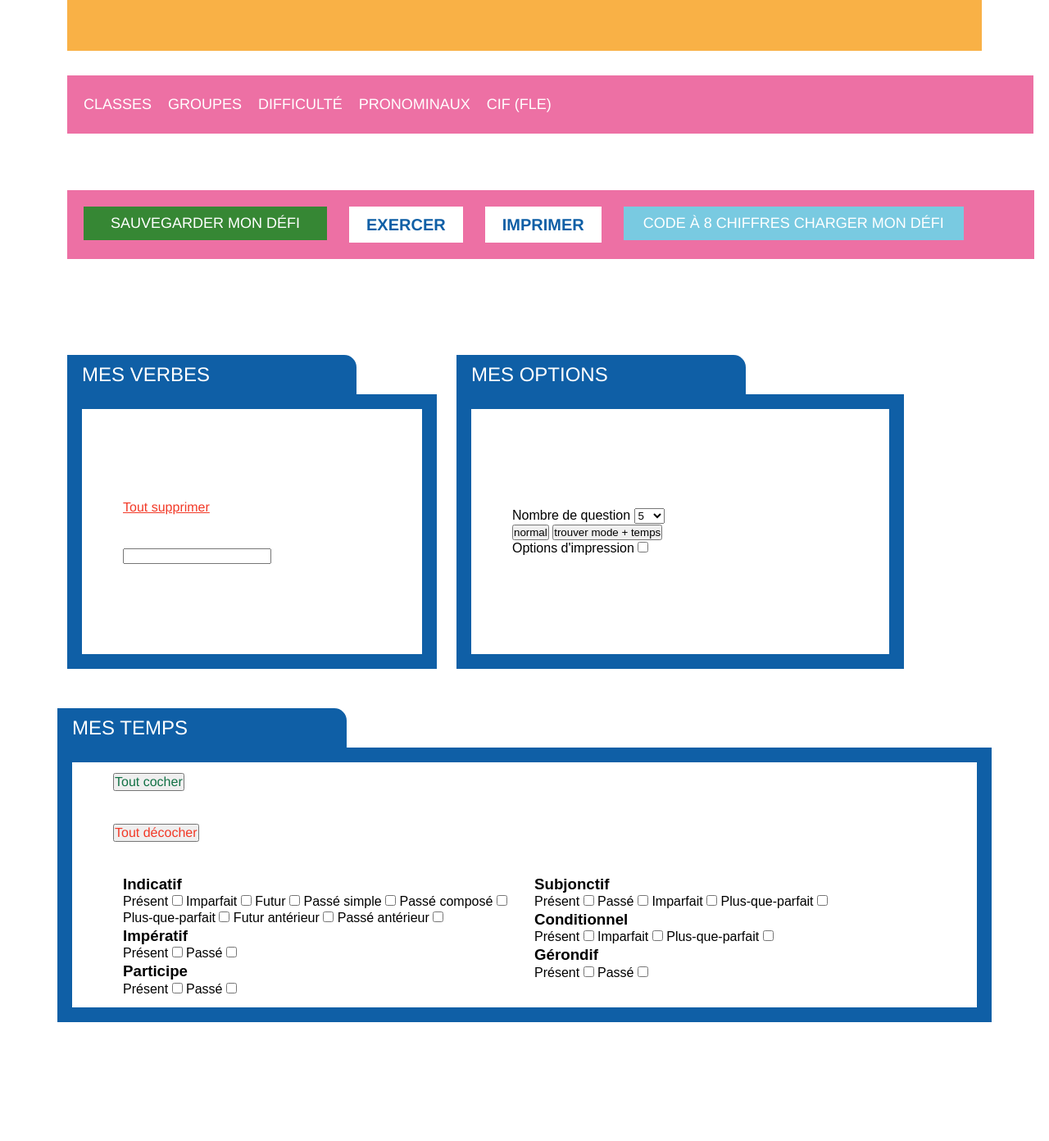
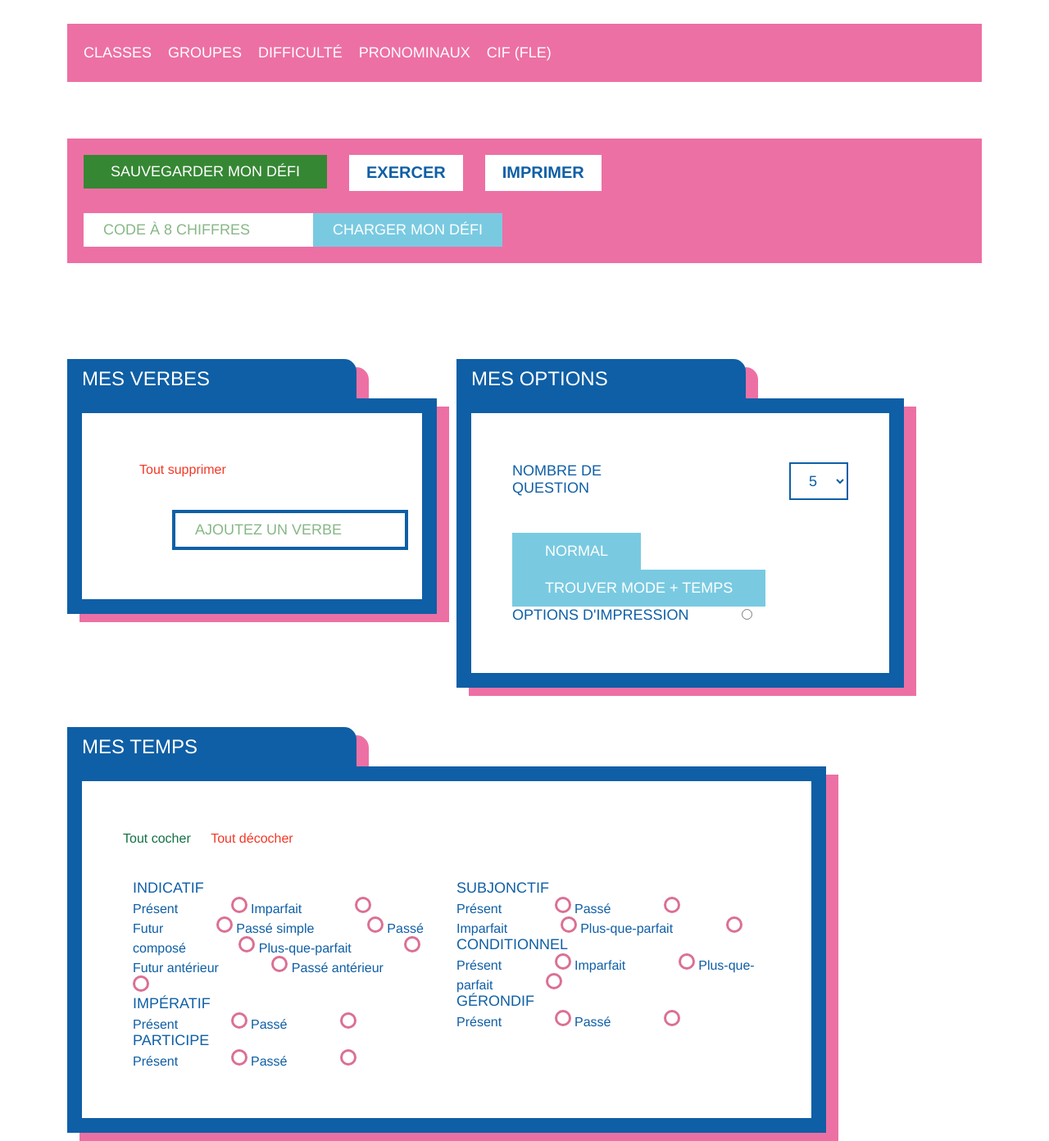
Before and after one commit to elisavonderforst/tatitotu, a website built with Parcel: page src/index.html in a window 1280 px wide. Shown: the part 241-1633 px from the top of the page at 82% size. Built offline with nearby package versions, Linux system fonts and the light colour scheme.

Commit message:
checkbox, code 8 chiffres, titre

```diff
--- a/src/index.html
+++ b/src/index.html
@@ -11,7 +11,7 @@
       <div class="container">
         <div class="row">
           <div class="col-12">
-            <div class="b-help">
+            <div class="b-help l-help">
               <p>Besoins d'aide?</p>
             </div>
             <div class="h-logo">
@@ -20,7 +20,7 @@
                 alt="Le logo tatitotu"
                 class="h-tatitotu"
               />
-              <p class="sous-titre">Defis de conjugaison</p>
+              <p class="h-sous-titre">Defis de conjugaison</p>
             </div>
           </div>
         </div>
@@ -31,7 +31,7 @@
         <div class="container">
           <div class="row">
             <div class="col-12">
-              <nav class="n-option">
+              <nav class="n-option f-option">
                 <a href="">Classes</a>
                 <a href="">Groupes</a>
                 <a href="">Difficulté</a>
@@ -46,12 +46,19 @@
         <div class="container">
           <div class="row">
             <div class="col-12">
-              <div class="flex l-flex">
+              <div class="flex-button l-flex">
                 <button class="b-defi">Sauvegarder mon défi</button>
                 <button class="b-exercice">Exercer</button>
                 <button class="b-exercice">Imprimer</button>
                 <div class="b-code">
-                  <a class="b-huit-code">code à 8 chiffres</a>
+                  <form action="" class="code">
+                    <input
+                      class="in-code"
+                      type="number"
+                      max="8"
+                      placeholder="code à 8 chiffres"
+                    />
+                  </form>
                   <a class="b-charger-defi">charger mon défi</a>
                 </div>
               </div>
@@ -66,10 +73,18 @@
               <div class="col-5">
                 <h2 class="l-htwo">Mes verbes</h2>
                 <div class="bloc l-bloc">
-                  <a href="" class="b-action-dossier b-false">Tout supprimer</a>
+                  <button class="b-action-dossier b-false">
+                    Tout supprimer
+                  </button>
                   <form action="" class="verbe">
                     <label for="verbe"></label>
-                    <input type="text" name="ajoutez un verbe" id="" />
+                    <input
+                      class="in-verbe"
+                      type="text"
+                      name="ajoutez un verbe"
+                      placeholder="Ajoutez un verbe"
+                      id=""
+                    />
                   </form>
                 </div>
               </div>
@@ -77,9 +92,9 @@
                 <h2 class="l-htwo">Mes options</h2>
                 <div class="bloc l-bloc">
                   <form action="">
-                    <div class="question">
+                    <div class="f-question question l-question">
                       <label for="">Nombre de question</label>
-                      <select name="country" id="country">
+                      <select class="b-select" name="country" id="country">
                         <option value="CI">5</option>
                         <option value="DI">10</option>
                         <option value="VI">20</option>
@@ -94,17 +109,17 @@
                         role="group"
                         aria-label="groupe temps options"
                       >
-                        <button type="button" class="btn btn-secondary">
+                        <button type="button" class="b-secondary l-secondary">
                           normal
                         </button>
-                        <button type="button" class="btn btn-secondary">
+                        <button type="button" class="b-secondary l-secondary">
                           trouver mode + temps
                         </button>
                       </p>
                     </div>
                     <div class="impression">
                       <label for=""> Options d'impression </label>
-                      <input type="checkbox" name="" id="" />
+                      <input type="radio" name="" id="" />
                     </div>
                   </form>
                 </div>
@@ -115,15 +130,24 @@
         <section class="temps l-temps">
           <div class="container">
             <div class="row">
+              <div class="col-10">
                 <h2 class="t-temps l-htwo">Mes temps</h2>
                 <div class="bloc l-bloc">
-                <button class="b-action-dossier b-right">Tout cocher</button>
-                <button class="b-action-dossier b-false">Tout décocher</button>
+                  <div class="f-b-temps">
+                    <button class="b-action-dossier b-right">
+                      Tout cocher
+                    </button>
+                    <button class="b-action-dossier b-false">
+                      Tout décocher
+                    </button>
+                  </div>
                   <div class="container">
                     <div class="row">
                       <div class="col-6">
+                        <div class="text-temps">
                           <div>
                             <h3>Indicatif</h3>
+                            <div class="f-temps">
                               <form action="">
                                 <label for="">Présent</label>
                                 <input type="checkbox" name="présent" id="" />
@@ -142,6 +166,7 @@
                                 <label for="">Passé antérieur</label>
                                 <input type="checkbox" name="présent" id="" />
                               </form>
+                            </div>
                           </div>
                           <div>
                             <h3>Impératif</h3>
@@ -162,7 +187,9 @@
                             </form>
                           </div>
                         </div>
+                      </div>
                       <div class="col-6">
+                        <div class="text-temps">
                           <div>
                             <h3>Subjonctif</h3>
                             <form action="">
@@ -202,6 +229,8 @@
                   </div>
                 </div>
               </div>
+            </div>
+          </div>
         </section>
       </section>
     </main>
@@ -221,8 +250,8 @@
             </p>
           </div>
           <div class="col-12">
-            <div class="contact">
-              <h5>contact</h5>
+            <div class="contact l-contact">
+              <p>contact</p>
               <a href="">christophe.roulet@edu-vd.ch</a>
             </div>
           </div>
--- a/src/scss/_base.scss
+++ b/src/scss/_base.scss
@@ -50,6 +50,7 @@ h2 {
   text-transform: uppercase;
   border-radius: 0px 15px 0px 0px;
   background: var(--bleu, #0f5fa6);
+  box-shadow: 15px 10px 0px 0px #ed70a4;
 }
 
 footer {
@@ -60,6 +61,16 @@ footer {
   font-weight: 500;
 }
 
+h3 {
+  color: var(--bleu, #0f5fa6);
+  font-family: "Helvetica Neue";
+  font-size: 18px;
+  font-style: normal;
+  font-weight: 500;
+  line-height: normal;
+  text-transform: uppercase;
+}
+
 h4 {
   color: var(--maquette-1-beige, #fcfaf0);
   font-size: 24px;
@@ -67,6 +78,11 @@ h4 {
   text-transform: uppercase;
 }
 
+input::-webkit-outer-spin-button,
+input::-webkit-inner-spin-button {
+  -webkit-appearance: none;
+  margin: 0;
+}
 /* ====================================
 // base rules
 // ==================================== */
--- a/src/scss/_layout.scss
+++ b/src/scss/_layout.scss
@@ -1,6 +1,5 @@
 .l-flex {
   display: flex;
-  width: 1180px;
   padding: 20px;
   align-items: flex-start;
   gap: 27px;
@@ -19,12 +18,10 @@
   width: 353px;
   padding: 10px 18px;
   align-items: center;
-  gap: 10px;
 }
 
 .l-bloc {
   display: flex;
-  height: 335px;
   padding: 60px 50px;
   flex-direction: column;
   justify-content: center;
@@ -49,3 +46,18 @@
 .l-temps {
   margin-top: 48px;
 }
+
+.l-contact {
+  padding-top: 60px;
+}
+
+.l-secondary {
+  display: flex;
+  padding: 12px 15px;
+  align-items: center;
+  gap: 31px;
+}
+
+.l-question {
+  margin-bottom: 40px;
+}
--- a/src/scss/main.scss
+++ b/src/scss/main.scss
@@ -6,3 +6,4 @@
 @import "modules/button";
 @import "modules/nav";
 @import "modules/flex";
+@import "modules/input";
--- a/src/scss/modules/_button.scss
+++ b/src/scss/modules/_button.scss
@@ -1,3 +1,11 @@
+.b-help {
+  color: var(--bleu, #0f5fa6);
+  font-family: "Helvetica Neue";
+  font-size: 20px;
+  font-weight: 700;
+  text-transform: uppercase;
+}
+
 .b-defi {
   display: flex;
   padding: 10px 33px;
@@ -33,7 +41,12 @@
   border: none;
 }
 
-.b-code {
+.b-group {
+  display: flex;
+  flex-wrap: wrap;
+}
+
+.b-charger-defi {
   color: var(--wireframe-white, #fff);
   font-family: "Helvetica Neue";
   font-size: 18px;
@@ -48,6 +61,10 @@
   gap: 10px;
 }
 
+.b-code {
+  display: flex;
+}
+
 .b-action-dossier {
   color: var(--red, #f23927);
   font-family: "Helvetica Neue";
@@ -56,6 +73,8 @@
   font-weight: 500;
   line-height: normal;
   text-align: left;
+  border: none;
+  background: none;
 }
 
 .b-right {
@@ -64,4 +83,32 @@
 
 .b-false {
   text-align: right;
+  margin-left: 20px;
 }
+
+.b-secondary {
+  color: var(--maquette-1-White, #fff);
+  font-family: "Helvetica Neue";
+  font-size: 18px;
+  font-style: normal;
+  font-weight: 500;
+  line-height: normal;
+  text-transform: uppercase;
+  background: #79cae1;
+  padding: 12px 40px;
+  border: none;
+}
+
+.b-charger-defi:active,
+.b-secondary:hover {
+  color: var(--maquette-1-green-80, rgba(54, 135, 52, 0.6));
+  font-family: "Helvetica Neue";
+  font-size: 18px;
+  font-style: normal;
+  font-weight: 500;
+  line-height: normal;
+  text-transform: uppercase;
+  outline: 4px solid var(--maquette-1-cyan, #79cae1);
+  outline-offset: -4px;
+  background: var(--wireframe-white, #fff);
+}
--- a/src/scss/modules/_flex.scss
+++ b/src/scss/modules/_flex.scss
@@ -1,4 +1,15 @@
-.flex {
+.flex-button {
   background: var(--maquette-1-pink, #ed70a4);
   display: flex;
+  flex-wrap: wrap;
 }
+
+.f-option {
+  display: flex;
+  flex-wrap: wrap;
+}
+
+.f-question {
+  display: flex;
+  justify-content: space-between;
+}
--- /dev/null
+++ b/src/scss/modules/_input.scss
@@ -0,0 +1,66 @@
+.in-verbe,
+.in-code {
+  color: var(--maquette-1-green-80, rgba(54, 135, 52));
+  font-family: "Helvetica Neue";
+  font-size: 18px;
+  font-style: normal;
+  font-weight: 500;
+  line-height: normal;
+  text-transform: uppercase;
+  background: white;
+  padding: 10px 24px;
+  justify-content: center;
+  align-items: center;
+  gap: 10px;
+  border: none;
+}
+
+.in-verbe::placeholder,
+.in-code::placeholder {
+  color: var(--maquette-1-green-80, rgba(54, 135, 52, 0.6));
+  font-family: "Helvetica Neue";
+  font-size: 18px;
+  font-style: normal;
+  font-weight: 500;
+  line-height: normal;
+  text-transform: uppercase;
+}
+
+select {
+  border: 2px solid var(--bleu, #0f5fa6);
+  background: var(--maquette-1-White, #fff);
+  padding: 10px 9px 10px 18px;
+  color: var(--bleu, #0f5fa6);
+  font-family: "Helvetica Neue";
+  font-size: 18px;
+  font-style: normal;
+  font-weight: 500;
+  line-height: normal;
+  text-transform: uppercase;
+  margin-left: 74px;
+}
+
+.in-verbe {
+  border: 4px solid var(--bleu, #0f5fa6);
+  background: var(--maquette-1-White, #fff);
+}
+
+input[type="checkbox"] {
+  appearance: none;
+  -webkit-appearance: none;
+  -moz-appearance: none;
+  width: 20px;
+  height: 20px;
+  border-radius: 10px;
+  /* Style de la case à cocher */
+  border: 3px solid palevioletred;
+  cursor: pointer;
+}
+/* Style pour la case à cocher cochée */
+input[type="checkbox"]:checked {
+  background-color: palevioletred;
+}
+/* Style pour l'étiquette associée à la case à cocher */
+label {
+  padding-right: 60px;
+}
--- a/src/scss/modules/_main.scss
+++ b/src/scss/modules/_main.scss
@@ -2,6 +2,7 @@
   border: 18px solid var(--bleu, #0f5fa6);
   background: var(--maquette-1-White, #fff);
   font-family: Arial, Helvetica, sans-serif;
+  box-shadow: 15px 10px 0px 0px #ed70a4;
 }
 
 .contact {
@@ -10,3 +11,23 @@
   font-weight: 500;
   line-height: normal;
 }
+
+.question,
+.impression {
+  color: var(--bleu, #0f5fa6);
+  font-family: "Helvetica Neue";
+  font-size: 18px;
+  font-style: normal;
+  font-weight: 500;
+  line-height: normal;
+  text-transform: uppercase;
+}
+
+.text-temps {
+  color: var(--bleu, #0f5fa6);
+  font-family: "Helvetica Neue";
+  font-size: 16px;
+  font-style: normal;
+  font-weight: 500;
+  line-height: normal;
+}
--- a/src/scss/modules/_nav.scss
+++ b/src/scss/modules/_nav.scss
@@ -2,7 +2,6 @@
   color: white;
   background: var(--maquette-1-pink, #ed70a4);
   display: flex;
-  width: 1179px;
   padding: 25px 478px 25px 20px;
   align-items: flex-start;
   gap: 20px;
```
Also changed, not shown: src/scss/modules/_header.scss (+17 -0 lines). Lines whose indentation alone changed are shown as unchanged.
